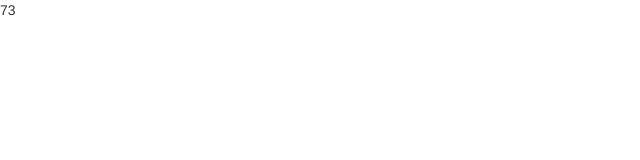
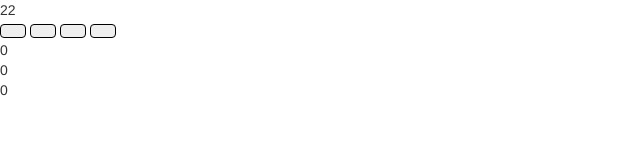
Before and after one commit to rmarro/week-4-game, a plain HTML site: page index.html in a window 1280 px wide. Shown: the whole page, without its empty margins (0-640 px from the left). Drawn offline with nearby package versions, Linux system fonts and the light colour scheme.

Commit message:
finished all gameplay

```diff
--- a/assets/css/style.css
+++ b/assets/css/style.css
@@ -0,0 +1,3 @@
+.btn {
+    border: 1px solid black;
+}
--- a/assets/javascript/game.js
+++ b/assets/javascript/game.js
@@ -4,7 +4,6 @@
 //reset
 // Generate a random number between 19-120, display it
 // Generate a random number between 1-12 for each of the 4 buttons
-    // Make that number the value attribute of the button?
 // Set total score to 0
 
 // Gameplay
@@ -14,20 +13,56 @@
 // If total is greater than target, add point to lose and reset random numbers
 
 
+    var targetNumber;
+    var totalNumber;
+    var wins = 0;
+    var losses = 0;
+    $(".wins").text(wins);
+    $(".losses").text(losses);
 
+    reset();
 
-var targetNumber;
-var totalScore;
-var wins;
-var losses;
+    // RESET
+    function reset() {
+
+        totalNumber = 0;
+        $(".total-number").text(totalNumber);
+        // $(".message").empty();
 
         // Generate a random number between 19-120, display it
         targetNumber = Math.floor(Math.random()*102 + 19);
         $(".target-number").text(targetNumber);
 
-// Generate a random number between 1-12 for each of the 4 buttons, make it the value
+        // Generate a random number between 1-12 for each of the 4 buttons, make it the value of each
         for (var i = 0; i < 4; i++) {
             var randomNumber;
             randomNumber = Math.floor(Math.random()*12 +1);
-    $(".btn-" + [i+1]).attr("data-value", randomNumber);
+            $(".btn-" + [i+1]).attr("value", randomNumber);
         }
+    }
+
+    // GAMEPLAY
+
+    // if total is less than target, add value of button to total number
+    if (totalNumber < targetNumber) {
+        $("button").on("click", function () {
+            totalNumber += +$(this).val();
+            $(".total-number").text(totalNumber);
+
+            // if total = target, win and reset
+            if (totalNumber === targetNumber) {
+                wins++;
+                $(".wins").text(wins);
+                $(".message").text("You won!");
+                reset();
+            }
+
+            // if total is over target, lose and reset
+            if (totalNumber > targetNumber) {
+                losses++;
+                $(".losses").text(losses);
+                $(".message").text("You lost!");
+                reset();
+            }
+        });
+    }
--- a/index.html
+++ b/index.html
@@ -15,20 +15,30 @@
     <div class="target-number">
     </div>
 
-    <div class="btn btn-1">
-    </div>
+    <button class="btn btn-1">
+    </button>
 
-    <div class="btn btn-2">
-    </div>
+    <button class="btn btn-2">
+    </button>
 
-    <div class="btn btn-3">
-    </div>
+    <button class="btn btn-3">
+    </button>
 
-    <div class="btn btn-4">
-    </div>
+    <button class="btn btn-4">
+    </button>
 
     <div class="total-number">
     </div>
+
+    <div class="wins">
+    </div>
+
+    <div class="losses">
+    </div>
+
+    <div class="message">
+    </div>
+
 
    <script src="assets/javascript/game.js"></script>
 
```
Lines whose indentation alone changed are shown as unchanged.
